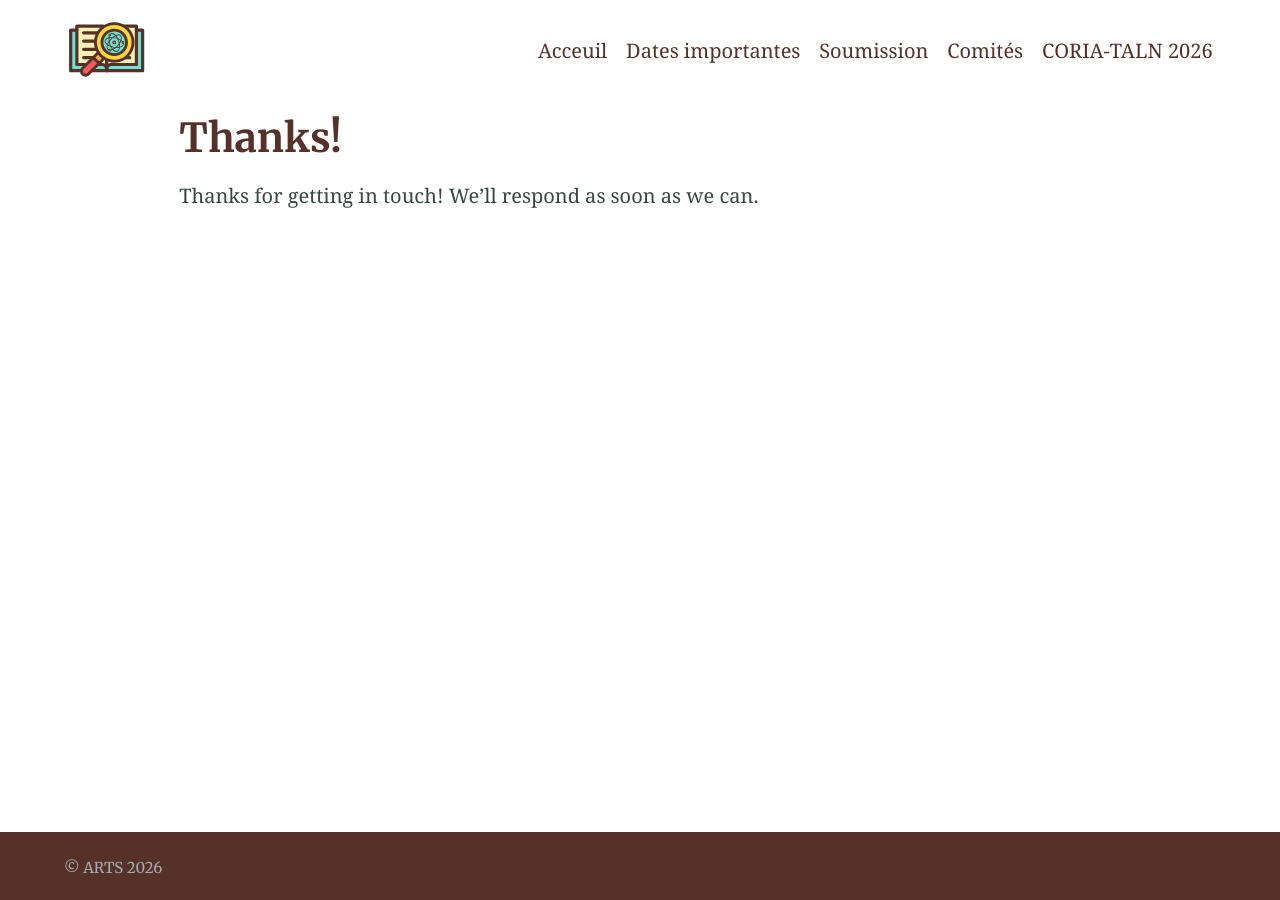
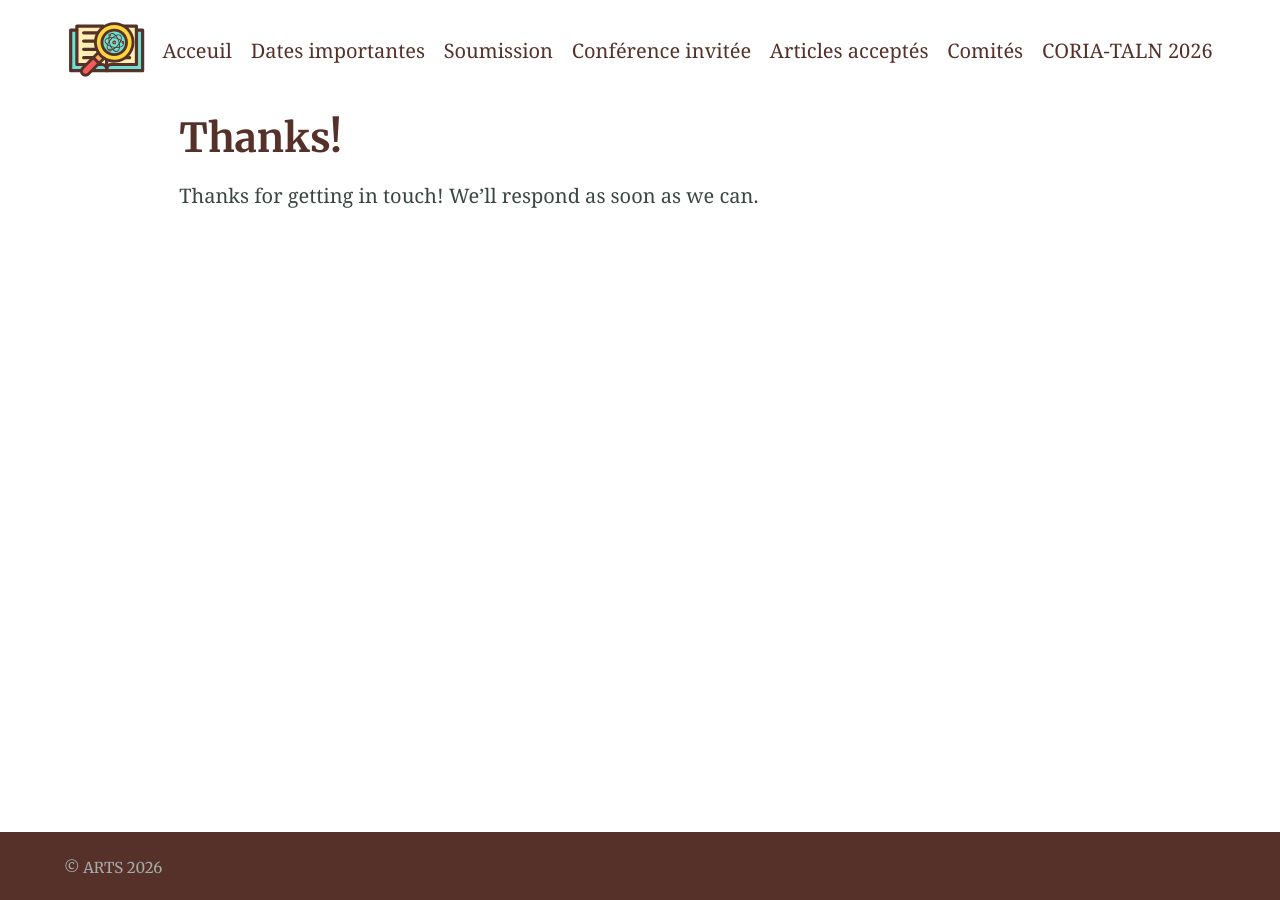
Before and after one commit to arts-workshop/arts-workshop.github.io, a Jekyll site: the page built from thanks.md, in a window 1280 px wide. Built offline with Jekyll 4.4.1, drawn with Linux system fonts in a browser that asks for light colours.

Commit message:
Add pages vides invitee et papiers

```diff
--- a/_config.yml
+++ b/_config.yml
@@ -127,10 +127,10 @@ navigation_header:
   url: /dates/
 - title: Soumission
   url: /soumission/
-#- title: Conférence invitée
-#  url: /blog/
-#- title: Articles acceptés
-#  url: /search/
+- title: Conférence invitée
+  url: /invitee/
+- title: Articles acceptés
+  url: /papers/
 - title: Comités
   url: /comites/
 - title: CORIA-TALN 2026
--- /dev/null
+++ b/invitee.md
@@ -0,0 +1,8 @@
+---
+title: Conférence invitée
+
+layout: page
+---
+
+
+*à venir*
--- /dev/null
+++ b/papers.md
@@ -0,0 +1,8 @@
+---
+title: Articles acceptés
+
+layout: page
+---
+
+
+*à venir en mai*
```
